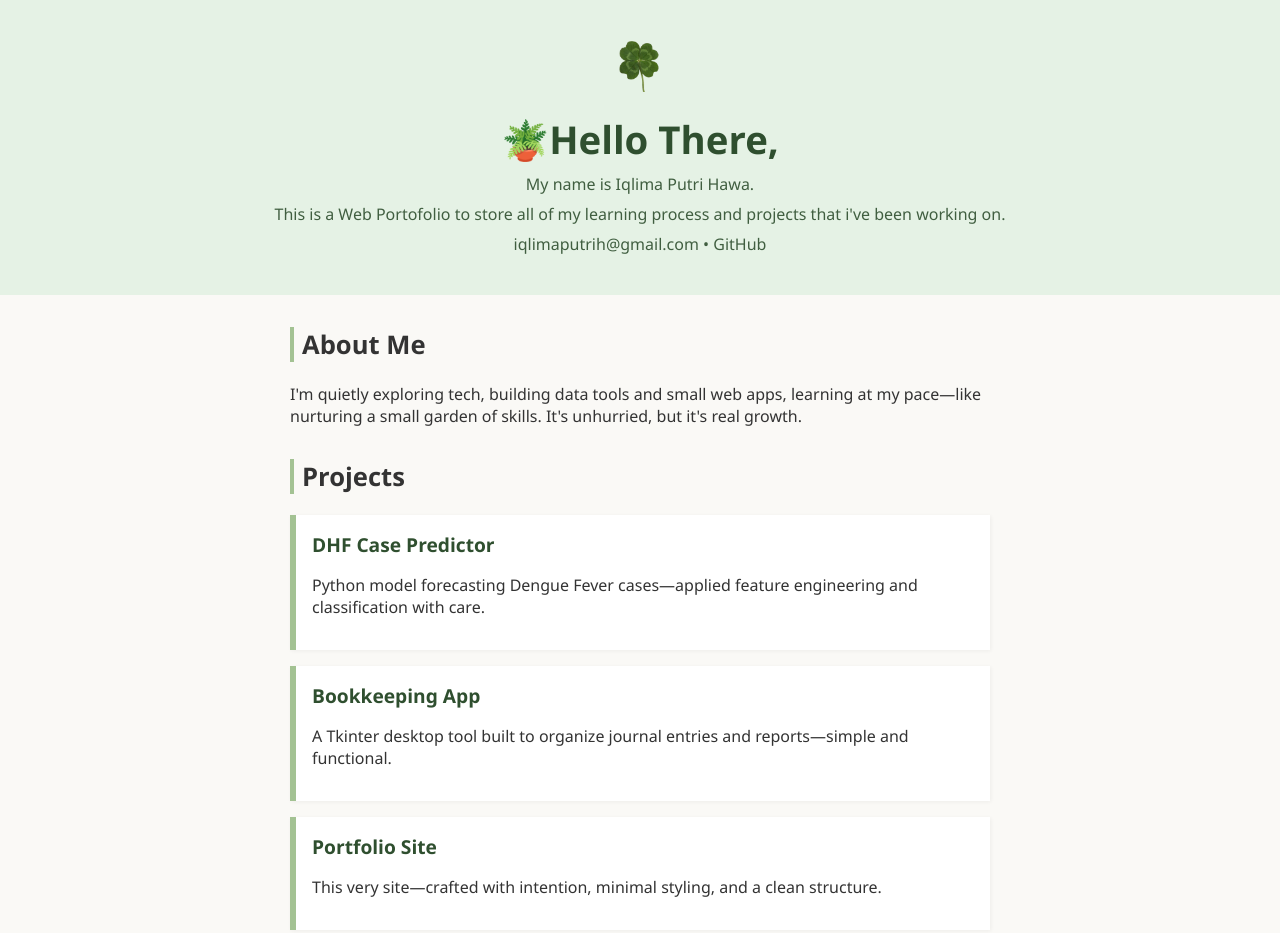
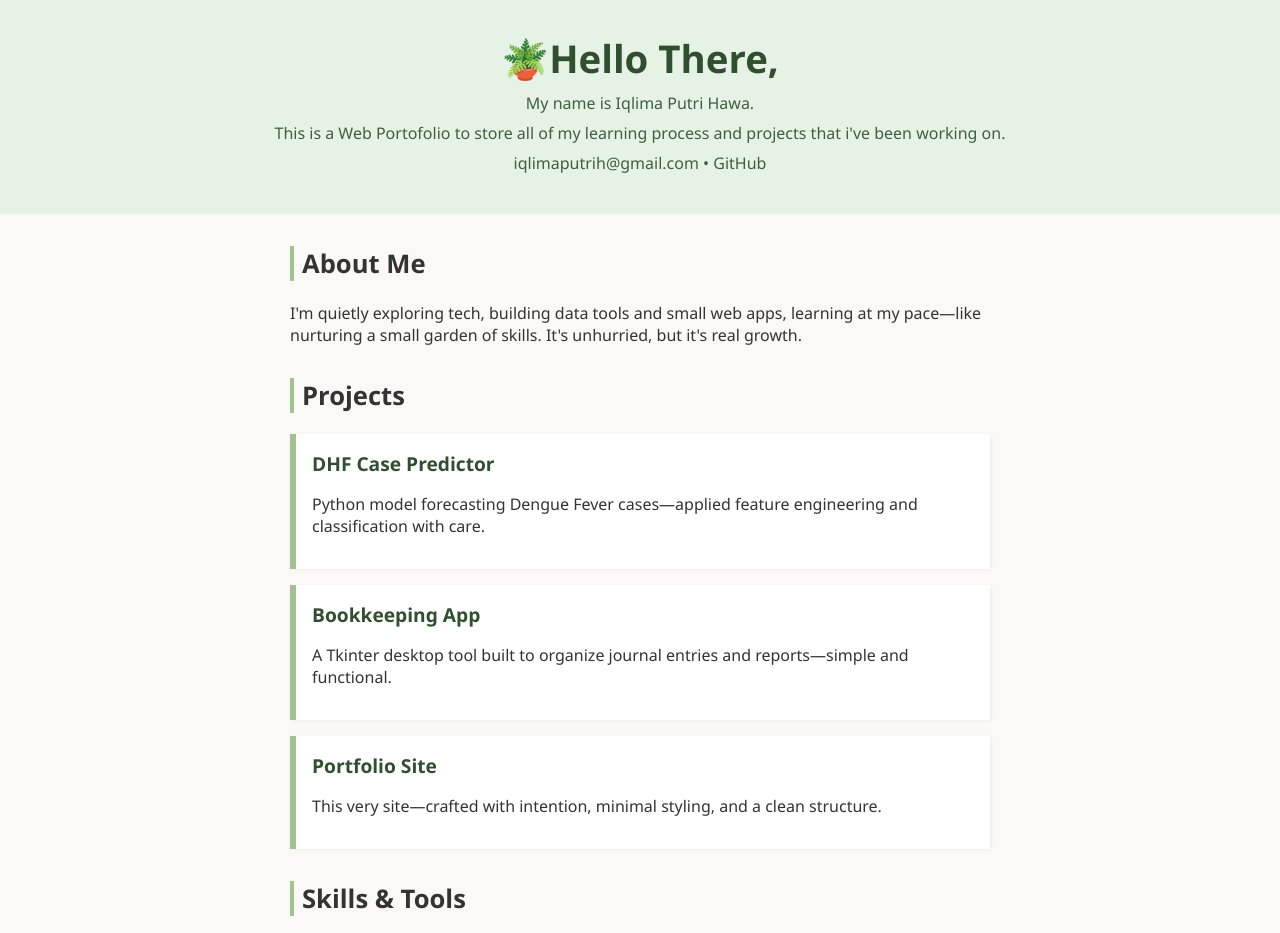
Before and after one commit to iqlimaputrih/iqlimaputrih.github.io, a plain HTML site: page index.html in a window 1280 px wide. Shown: the top 933 px of the page. Drawn offline with Linux system fonts and the light colour scheme.

Commit message:
Update index.html

```diff
--- a/index.html
+++ b/index.html
@@ -3,6 +3,7 @@
 <head>
   <meta charset="UTF-8"/>
   <meta name="viewport" content="width=device-width, initial-scale=1.0"/>
+  <link rel="icon" type="image/png" href="plant.png" />
   <title>Iqlima's Portofolio</title>
   <style>
     body {
@@ -70,7 +71,6 @@
 <body>
 
   <header>
-    <img src="plant.png" alt="Plant Logo" style="width: 60px; height: auto; border-radius: 10px; margin-bottom: 1rem;" />
     <h1>🪴Hello There, </h1>
     <p>My name is Iqlima Putri Hawa.</p>
     <p>This is a Web Portofolio to store all of my learning process and projects that i've been working on.</p>
```
